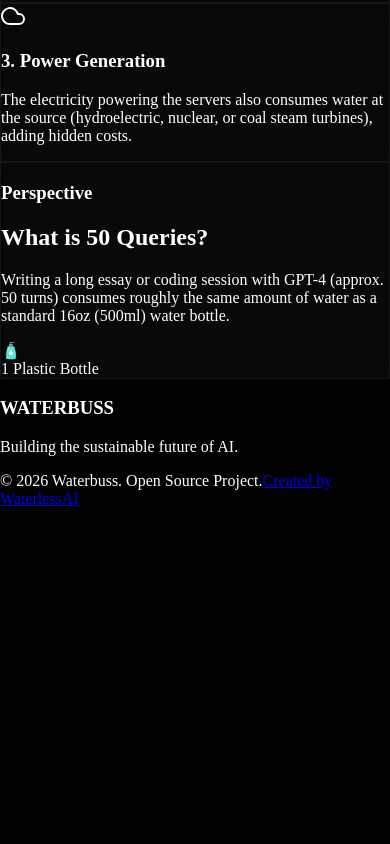
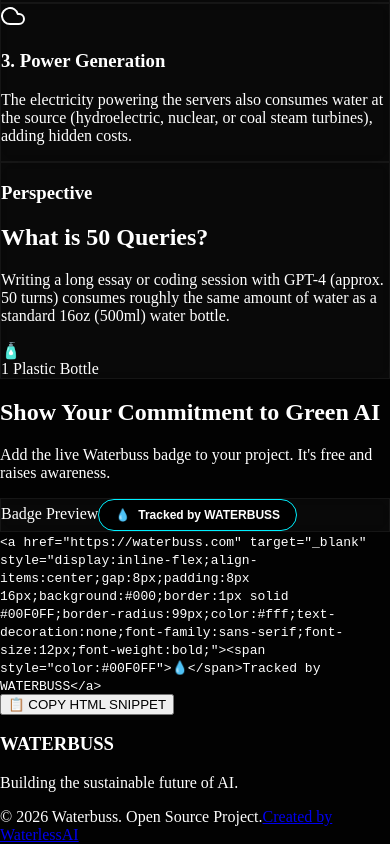
Before and after one commit to WaterlessAI/waterbuss.com, a Next.js app: page / in a window 390 px wide. Shown: the part 1617-2461 px from the top of the page. Before the commit the page ends 2125 px from the top, so only its background shows below. Built offline with nearby package versions, Linux system fonts and the light colour scheme.

Commit message:
Viral V3: Added 'Join the Movement' Badge section

```diff
--- a/app/page.tsx
+++ b/app/page.tsx
@@ -277,6 +277,58 @@
           </div>
         </div>
       </section>
+      {/* --- SECTION 4: GET THE BADGE (JOIN THE MOVEMENT) --- */}
+      <section className="py-24 px-4 bg-[#080808] border-t border-white/5 relative overflow-hidden">
+        <div className="absolute top-0 left-1/2 -translate-x-1/2 w-[800px] h-[300px] bg-cyan-500/5 blur-[120px] rounded-full pointer-events-none"></div>
+
+        <div className="max-w-4xl mx-auto text-center relative z-10">
+          <h2 className="text-3xl md:text-5xl font-bold tracking-tighter mb-4">Show Your Commitment to Green AI</h2>
+          <p className="text-gray-400 mb-12">Add the live Waterbuss badge to your project. It's free and raises awareness.</p>
+
+          <div className="grid grid-cols-1 md:grid-cols-2 gap-12 items-center text-left">
+            {/* Preview */}
+            <div className="glass p-8 rounded-2xl flex flex-col items-center justify-center border border-white/5">
+              <span className="text-[10px] text-gray-500 uppercase font-mono mb-6">Badge Preview</span>
+              <a
+                href="https://waterbuss.com"
+                target="_blank"
+                rel="noopener noreferrer"
+                style={{
+                  display: 'inline-flex',
+                  alignItems: 'center',
+                  gap: '8px',
+                  padding: '8px 16px',
+                  background: '#000',
+                  border: '1px solid #00F0FF',
+                  borderRadius: '99px',
+                  color: '#fff',
+                  textDecoration: 'none',
+                  fontFamily: 'sans-serif',
+                  fontSize: '12px',
+                  fontWeight: 'bold'
+                }}
+              >
+                <span style={{ color: '#00F0FF' }}>💧</span> Tracked by WATERBUSS
+              </a>
+            </div>
+
+            {/* Code Widget */}
+            <div className="space-y-4">
+              <div className="bg-black/60 rounded-xl p-4 border border-white/10 relative group">
+                <code className="text-[10px] font-mono text-gray-500 break-all leading-relaxed">
+                  {`<a href="https://waterbuss.com" target="_blank" style="display:inline-flex;align-items:center;gap:8px;padding:8px 16px;background:#000;border:1px solid #00F0FF;border-radius:99px;color:#fff;text-decoration:none;font-family:sans-serif;font-size:12px;font-weight:bold;"><span style="color:#00F0FF">💧</span>Tracked by WATERBUSS</a>`}
+                </code>
+              </div>
+              <button
+                onClick={() => copyToClipboard(`<a href="https://waterbuss.com" target="_blank" style="display:inline-flex;align-items:center;gap:8px;padding:8px 16px;background:#000;border:1px solid #00F0FF;border-radius:99px;color:#fff;text-decoration:none;font-family:sans-serif;font-size:12px;font-weight:bold;"><span style="color:#00F0FF">💧</span>Tracked by WATERBUSS</a>`, "HTML")}
+                className="flex items-center justify-center gap-2 w-full bg-cyan-500 hover:bg-cyan-400 text-black font-bold py-3 rounded-xl transition-all active:scale-[0.98]"
+              >
+                {copied === "HTML" ? "✅ COPIED TO CLIPBOARD!" : "📋 COPY HTML SNIPPET"}
+              </button>
+            </div>
+          </div>
+        </div>
+      </section>
 
       {/* FOOTER */}
       <footer className="mt-12 text-center border-t border-white/5 pt-12 pb-8">
```
